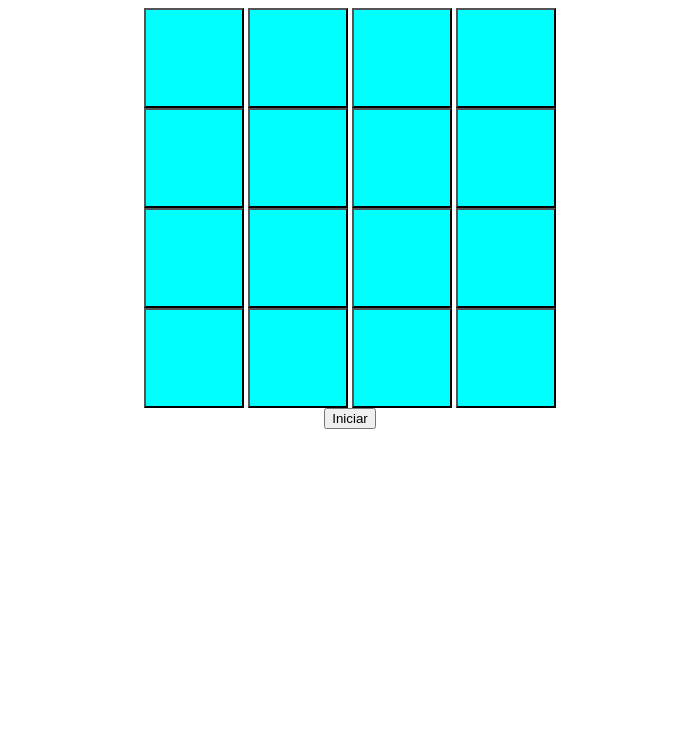
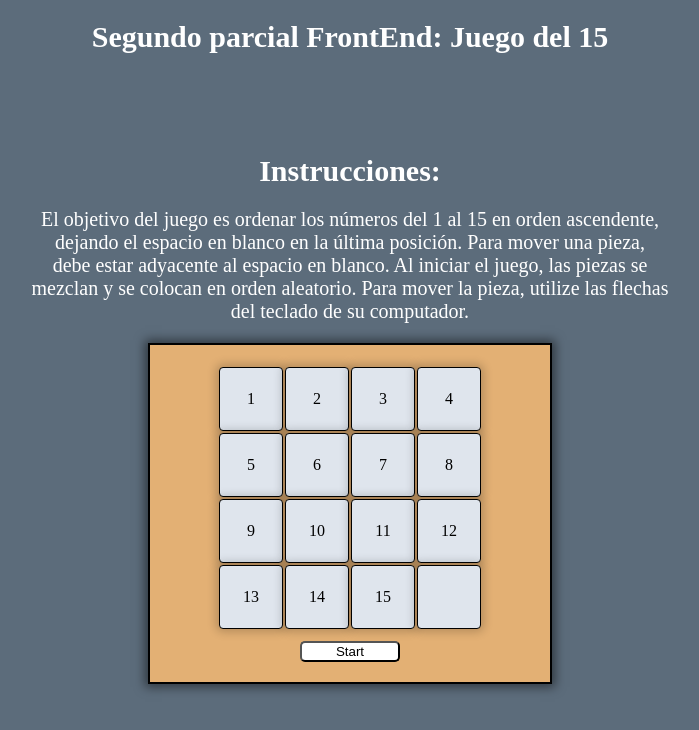
Before and after one commit to sthephanyr15/Parcial2Front, a website built with Vite: page index.html in a window 1280 px wide. Shown: the whole page, without its empty margins (290-989 px from the left). Built offline with nearby package versions, Linux system fonts and the light colour scheme.

Commit message:
Finished

```diff
--- a/index.html
+++ b/index.html
@@ -2,40 +2,25 @@
 <html lang="en">
   <head>
     <meta charset="UTF-8" />
-    <link rel="icon" type="image/svg+xml" href="/vite.svg" />
     <link rel="stylesheet" href="style.css" />
+    <script type="module" src="index.js"></script>
     <meta name="viewport" content="width=device-width, initial-scale=1.0" />
     <title>Juego del 15</title>
   </head>
-  <body>
-    <section>
-      <div class="fondo">
-        <div class="fila">
-          <input type="button" onclick="" class="tablero">
-          <input type="button" onclick="" class="tablero">
-          <input type="button" onclick="" class="tablero">
-          <input type="button" onclick="" class="tablero">
-        </div>
-        <div class="fila">
-          <input type="button" onclick="" class="tablero">
-          <input type="button" onclick="" class="tablero">
-          <input type="button" onclick="" class="tablero">
-          <input type="button" onclick="" class="tablero">
-        </div>
-        <div class="fila">
-          <input type="button" onclick="" class="tablero">
-          <input type="button" onclick="" class="tablero">
-          <input type="button" onclick="" class="tablero">
-          <input type="button" onclick="" class="tablero">
-        </div>
-        <div class="fila">
-          <input type="button" onclick="" class="tablero">
-          <input type="button" onclick="" class="tablero">
-          <input type="button" onclick="" class="tablero">
-          <input type="button" onclick="" class="tablero">
-        </div>
+  <body id="fondo">
+    <div>
+      <h1 id="titulo">Segundo parcial FrontEnd: Juego del 15</h1>
+      <h2 id="subtitulo">Instrucciones: </h2>
+      <p id="instrucciones">
+        El objetivo del juego es ordenar los números del 1 al 15 en orden ascendente,<br>
+        dejando el espacio en blanco en la última posición. Para mover una pieza,<br>
+        debe estar adyacente al espacio en blanco. Al iniciar el juego, las piezas se<br>
+        mezclan y se colocan en orden aleatorio. Para mover la pieza, utilize las flechas<br>
+        del teclado de su computador. <br>
+      <div id="container">
+        <table id="field"></table>
+        <button id="start">Start</button>
       </div>
-      <input type="button" id="iniciar" value="Iniciar">
-    </section>
+    </div>
   </body>
 </html>
--- /dev/null
+++ b/index.js
@@ -0,0 +1,130 @@
+var size = 4;
+var fieldCells = cellFields();
+var values = numberFields();
+var moves = [
+  { x: -1, y: 0 }, // Left
+  { x: 1, y: 0 },  // Right
+  { x: 0, y: -1 }, // Up
+  { x: 0, y: 1 }   // Down
+];
+
+var gameStarted = false;
+function initializeGame() {
+  values = numberFields();
+  draw();
+}
+
+function numberFields() {
+  var v = [];
+  var i = 1;
+  for (var y = 0; y < size; y++) {
+    var row = [];
+    v.push(row);
+    for (var x = 0; x < size; x++) {
+      row.push(i);
+      i++;
+    }
+  }
+  v[size - 1][size - 1] = 0;
+  return v;
+}
+
+function cellFields() {
+  var cells = [];
+  var table = document.getElementById("field");
+  for (var y = 0; y < size; y++) {
+    var tr = document.createElement("tr");
+    table.appendChild(tr);
+    var rowCells = [];
+    cells.push(rowCells);
+    for (var x = 0; x < size; x++) {
+      var td = document.createElement("td");
+      td.setAttribute('class', 'cell');
+      tr.appendChild(td);
+      rowCells.push(td);
+    }
+  }
+  return cells;
+}
+
+function draw() {
+  for (var y = 0; y < size; y++) {
+    for (var x = 0; x < size; x++) {
+      var cellValue = values[y][x];
+      var td = fieldCells[y][x];
+      td.innerHTML = cellValue === 0 ? "" : String(cellValue);
+    }
+  }
+}
+
+function makeMove(move) {
+  if(!gameStarted)return;
+  var newx = x + move.x;
+  var newy = y + move.y;
+  if (newx >= 0 && newx < size && newy >= 0 && newy < size) {
+    var c = values[newy][newx];
+    values[newy][newx] = 0;
+    values[y][x] = c;
+    x = newx;
+    y = newy;
+    draw();
+  }
+}
+
+function shuffleBoard() {
+  if(!gameStarted)return;
+  for (var i = 0; i < 100; i++) {
+    var randomMove = moves[Math.floor(Math.random() * moves.length)];
+    makeMove(randomMove);
+  }
+}
+
+document.addEventListener('keydown', function (event) {
+  switch (event.keyCode) {
+    case 37: // Left
+      makeMove(moves[0]);
+      break;
+    case 38: // Up
+      makeMove(moves[2]);
+      break;
+    case 39: // Right
+      makeMove(moves[1]);
+      break;
+    case 40: // Down
+      makeMove(moves[3]);
+      break;
+  }
+  draw();
+  if(gameOver()){
+    setTimeout(function(){
+      alert("You won,congrats!");
+    }, 1000);
+  }
+});
+
+function gameOver(){
+  var expected = 1;
+  for (var y = 0; y < size; y++){
+    for (var x = 0; x < size; x++){
+      if (values[y][x] == expected){
+        expected++;
+      }else{
+        if(x == size - 1 && y == size - 1 && values[y][x] == 0){
+          return true;
+      }
+      return false;
+      }
+    }
+  }
+  return true;
+}
+
+var x = size - 1;
+var y = size - 1;
+
+initializeGame();
+
+document.getElementById("start").addEventListener("click", function() {
+  gameStarted = true;
+  shuffleBoard();
+});
--- a/style.css
+++ b/style.css
@@ -1,13 +1,50 @@
-section{
+#container{
+  display: flex;
+  justify-content: center;
+  align-items: center;
+  flex-direction: column;
+  border: 2px solid #000;
+  padding: 20px 0;
+  max-width: 400px;
+  margin: 0 auto;
+  box-shadow: 0px 0px 10px 3px rgba(0, 0, 0, 0.5);
+  background-color:
+  #e3b074;
+}
+#titulo, #subtitulo,#instrucciones{
+  display: flex;
+  justify-content: center;
+  font-size: 30px;
+  font-weight: bold;
+  color: white;
+  margin-bottom: 20px;
+}
+#titulo{
+  margin-top: 20px;
+  margin-bottom: 100px;
+}
+#instrucciones{
+  font-size: 20px;
+  font-weight: normal;
+  color: white;
+  text-align: center;
+  margin-bottom: 20px;
+}
+#fondo{
+  background-color: #5c6c7b;
+}
+.cell{
+  width: 60px;
+  background-color: #dfe5ed;
+  box-shadow: 0px 0px 10px 3px rgba(0, 0, 0, 0.2);
+  height: 60px;
+  border: 1px solid black;
+  border-radius: 4px;
   text-align: center;
 }
-
-.fondo{
-  /*background-color: #F5F5F5;height: 100px;*/
+#start{
+  background-color: white;
+  margin-top: 10px;
+  border-radius: 5px;
+  width: 100px;
 }
-
-.tablero{
-  height: 100px;
-  width: 100px;
-  background-color: aqua;
-}
```
Also changed, not shown: counter.js (deleted, +0 -9 lines), main.js (deleted, +0 -24 lines), javascript.svg (deleted).
